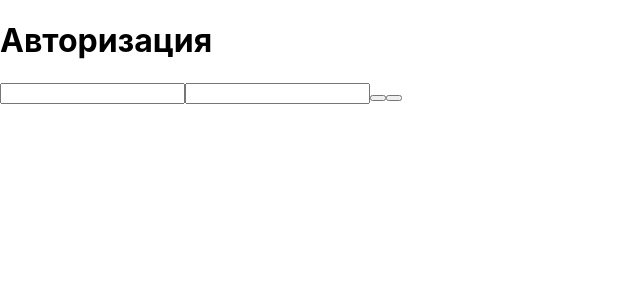
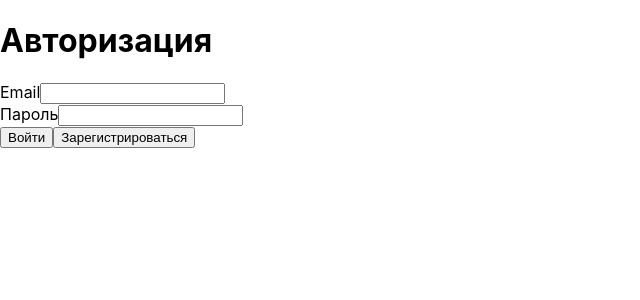
Before and after one commit to kaurav83/react-form_november2018, a React app: page / in a window 1280 px wide. Shown: the top 300 px of the page, without its empty margins (0-640 px from the left). Built offline with nearby package versions, Linux system fonts and the light colour scheme.

Commit message:
сделал переиспользуемый Input

```diff
--- a/src/components/UI/Button/Button.js
+++ b/src/components/UI/Button/Button.js
@@ -3,7 +3,7 @@
 
 const Button = props => {
     return (
-        <button></button>
+        <button>{props.children}</button>
     );
 };
 
--- /dev/null
+++ b/src/components/UI/Input/Input.css
@@ -0,0 +1,35 @@
+.Input {
+    margin-bottom: 15px;
+}
+
+.Input label {
+    margin-bottom: 3px;
+    padding: 0;
+    display: block;
+    font-weight: bold;
+}
+
+.Input input {
+    display: block;
+    box-sizing: border-box;
+    border: 1px solid #bebebe;
+    padding: 7px;
+    margin: 0 0 5px;
+    width: 100%;
+    outline: none;
+    transition: all 300ms ease-in-out;
+    -webkit-transition: all 300ms ease-in-out;
+    -moz-transition: all 300ms ease-in-out;
+    -ms-transition: all 300ms ease-in-out;
+    -o-transition: all 300ms ease-in-out;
+}
+
+.Input span {
+    color: #f01f30;
+    font-size: 12px;
+    font-weight: bold;
+}
+
+.Input.invalid label {
+    color: #f01f30;
+}
--- /dev/null
+++ b/src/components/UI/Input/Input.js
@@ -0,0 +1,37 @@
+import React from 'react';
+import classes from './Input.css';
+
+const isInvalid = ({valid, touched, shouldValidate}) => {
+    return !valid && shouldValidate && touched;
+}
+
+const Input = props => {
+    const inputType = props.type || 'text';
+    const cls = [classes.Input];
+    const htmlFor = `${inputType}-${Math.random()}`;
+
+    if (isInvalid(props)) {
+        cls.push(classes.invalid);
+    }
+    console.log(htmlFor, 'htmlfor')
+    return (
+        <div className={cls.join(' ')}>
+            <label htmlFor={htmlFor}>{props.label}</label>
+            <input
+                type={inputType}
+                id={htmlFor}
+                value={props.value}
+                onChange={props.onChange}
+            />
+            {
+                isInvalid(props) ?
+                    <span>{props.errorMessage || 'Введите верное значение'}</span>
+                    :
+                    null
+            }
+
+        </div>
+    );
+};
+
+export default Input;
--- a/src/containers/Form/Form.js
+++ b/src/containers/Form/Form.js
@@ -1,6 +1,7 @@
 import React, { Component } from 'react';
 import classes from './Form.css';
 import Button from '../../components/UI/Button/Button';
+import Input from '../../components/UI/Input/Input';
 
 class Form extends Component {
     loginHandler() {
@@ -22,9 +23,13 @@
                     <h1>Авторизация</h1>
 
                     <form onSubmit={this.submitHandler} className={classes.FormAuth}>
-                        <input type="text" />
-                        <input type="text" />
-
+                        <Input
+                            label="Email"
+                        />
+                        <Input
+                            label="Пароль"
+                            errorMessage={'TEST'}
+                        />
                         <Button
                             type="success"
                             onClick={this.loginHandler}
```
